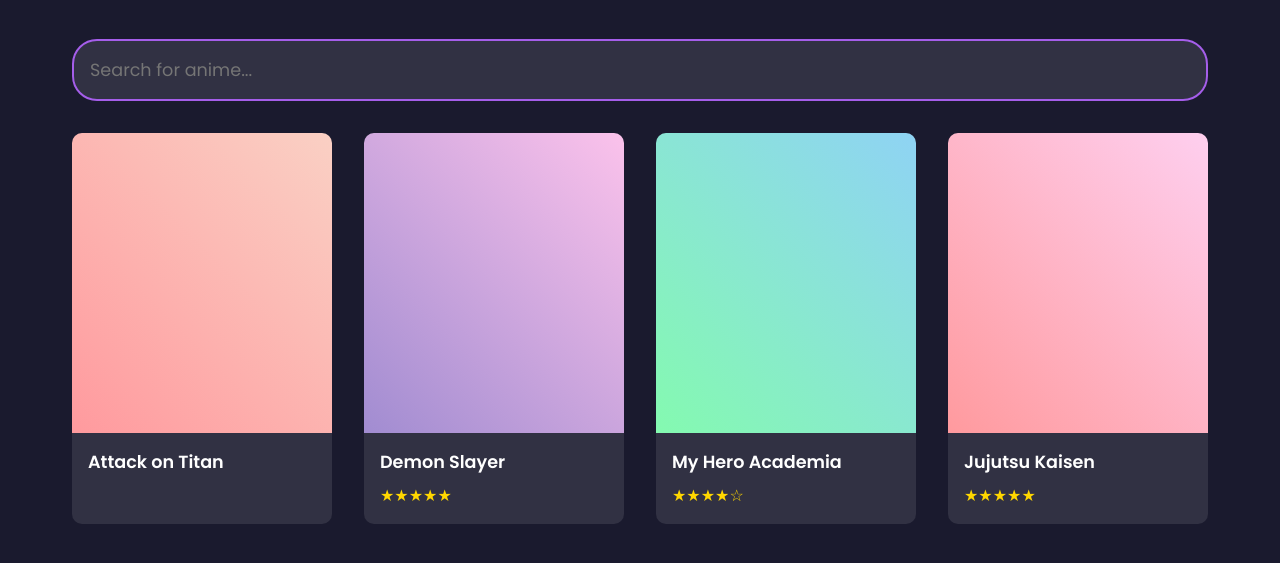
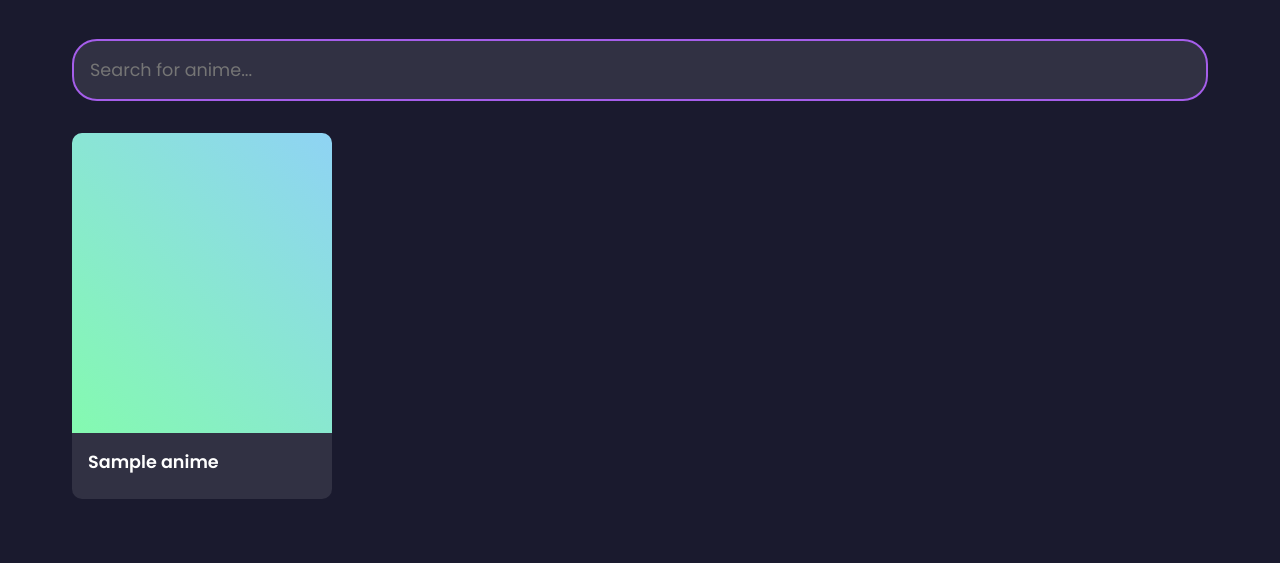
Before and after one commit to Pepelulka-Inc/animeshki, a Python web app: template animeshki-backend/src/display-service/app/templates/search.html in a window 1280 px wide. Shown: the part 73-636 px from the top of the page. Run offline with Jinja, Linux system fonts and the light colour scheme; the template is opened without the code that fills it: most values are stand-ins (such as "Sample title", 1, 10 or a date in 2020).

Commit message:
Animeshki V.1.0

```diff
--- a/animeshki-backend/src/animeshki/domain/anime.py
+++ b/animeshki-backend/src/animeshki/domain/anime.py
@@ -5,12 +5,12 @@
     anime_id: str
     title: str
     description: str
-    picture_minio_path: str
+    picture_minio_path: str | None
     mal_id: int | None
 
 
 class AnimeCreateModel(BaseModel):
     title: str
     description: str
-    picture_minio_path: str
+    picture_minio_path: str | None
     mal_id: int | None
--- a/animeshki-backend/src/display-service/app/routers/search.py
+++ b/animeshki-backend/src/display-service/app/routers/search.py
@@ -11,12 +11,9 @@
 async def show_search_page(request: Request, query: str):
     token = request.cookies.get("access_token")
     anime_list = await get_anime_list(query)
-    # тоже в респонз пихнуть надо инфу про аниме
     if verify_access_token(token):
-        # return template.TemplateResponse("search.html", {"request": request})
         return template.TemplateResponse("search.html", {"request": request, "anime_list": anime_list})
     else:
-        # new_response = template.TemplateResponse("home.html", {"request": request})
         new_response = template.TemplateResponse("home.html", {"request": request, "anime_list": anime_list})
         return await update_response_with_refreshed_access_token(response=new_response, request=request)
 
@@ -26,9 +23,8 @@
         response = await client.get(url)
         search_response_serialized = response.json()
     id_list = [item['id'] for item in search_response_serialized]
-    # print(id_list)
     url = "http://main-service:9002/anime/get/many"
     async with httpx.AsyncClient() as client:
-        response = await client.post(url, content={"ids": id_list})
+        response = await client.post(url, json={"ids": id_list})
         search_response_serialized = response.json()
     return search_response_serialized
--- a/animeshki-backend/src/display-service/app/templates/anime.html
+++ b/animeshki-backend/src/display-service/app/templates/anime.html
@@ -41,7 +41,7 @@
             <button class="star-btn" data-rating="10"><i class="fas fa-star"></i></button>
           </div>
           <div class="rating-actions">
-            <div class="rating-text">Current Rating: 4.5/5 (9,234 votes)</div>
+            <div class="rating-text">Current Rating: 8.7/10 (9,234 votes)</div>
             <button class="favorite-btn">
               <i class="fas fa-heart"></i>
               Add to Favorites
--- a/animeshki-backend/src/display-service/app/templates/search.html
+++ b/animeshki-backend/src/display-service/app/templates/search.html
@@ -30,43 +30,21 @@
       <div class="anime-grid">
 
         {% for anime in anime_list %}
-        <div class="anime-card" data-id= {{ anime_list[anime] }}>
-          <div class="anime-cover" style="background-image: linear-gradient(45deg, #ff9a9e, #fad0c4)"></div>
+        <div class="anime-card" data-id="{{ anime['anime_id'] }}">
+          <div class="anime-cover" style="background-image: linear-gradient(45deg, #84fab0, #8fd3f4)"></div>
           <div class="anime-info">
-            <h3 class="anime-title">Attack on Titan</h3>
+            <h3 class="anime-title">{{ anime['title'] }}</h3>
           </div>
         </div>
         {% endfor %}
 
-        <div class="anime-card" data-id="12345">
-          <div class="anime-cover" style="background-image: linear-gradient(45deg, #a18cd1, #fbc2eb)"></div>
-          <div class="anime-info">
-            <h3 class="anime-title">Demon Slayer</h3>
-            <div class="anime-rating">★★★★★</div>
-          </div>
-        </div>
-
-        <div class="anime-card" data-id="12345">
-          <div class="anime-cover" style="background-image: linear-gradient(45deg, #84fab0, #8fd3f4)"></div>
-          <div class="anime-info">
-            <h3 class="anime-title">My Hero Academia</h3>
-            <div class="anime-rating">★★★★☆</div>
-          </div>
-        </div>
-
-        <div class="anime-card" data-id="12345">
-          <div class="anime-cover" style="background-image: linear-gradient(45deg, #ff9a9e, #fecfef)"></div>
-          <div class="anime-info">
-            <h3 class="anime-title">Jujutsu Kaisen</h3>
-            <div class="anime-rating">★★★★★</div>
-          </div>
-        </div>
       </div>
     </main>
 
 
      <script>
         const anime_list = {{ anime_list|tojson }};
+        console.log(anime_list)
     </script>
     <script src="/static/js/search.js"> </script>
 
--- a/infra/docker-compose/debug/compose.debug.postgres.yml
+++ b/infra/docker-compose/debug/compose.debug.postgres.yml
@@ -1,4 +1,4 @@
 services:
   postgres:
     ports:
-      - "5432:5432"
+      - "5433:5432"
```
Also changed, not shown: 1 other file.
